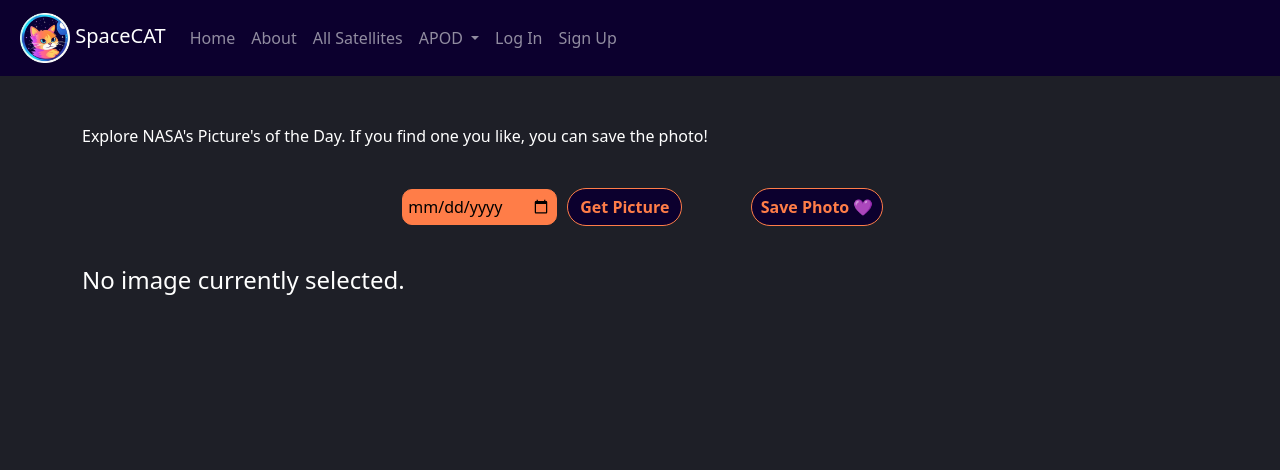
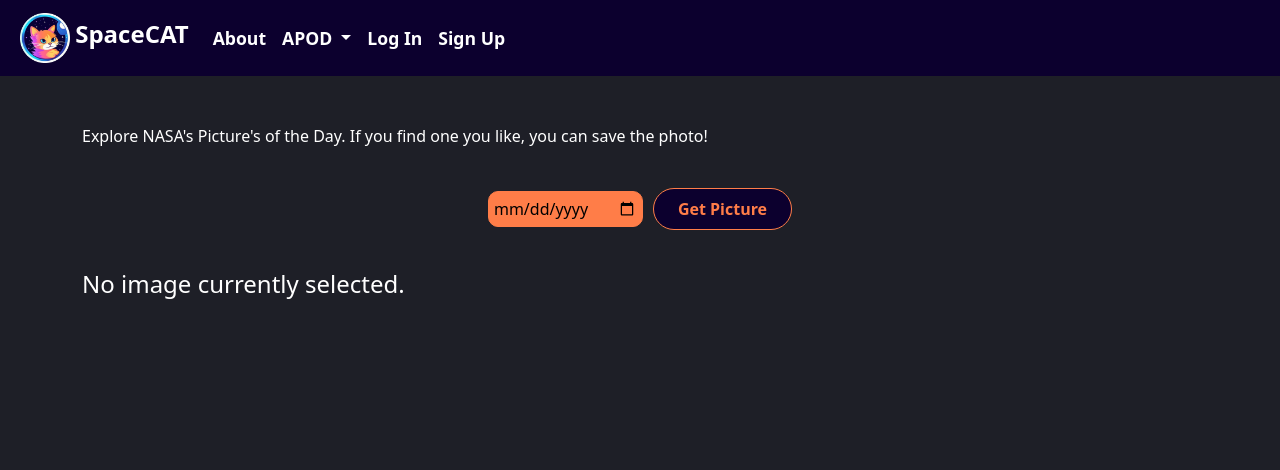
Before and after one commit to AmritpalC/SpaceCAT, a Django app: page /apod/ in a window 1280 px wide. Shown: the top 470 px of the page. Run offline with Django 4.2, Linux system fonts and the light colour scheme; some libraries are stand-ins or nearby versions.

Commit message:
nav and button styling

```diff
--- a/main_app/static/css/style.css
+++ b/main_app/static/css/style.css
@@ -117,6 +117,21 @@ h3 {
   background-color: rgb(12, 0, 46);
 }
 
+.app-title {
+  font-size: 1.5rem;
+  font-weight: bold;
+}
+
+.nav-link {
+  color: white;
+  font-size: 1.1rem;
+  font-weight: bold;
+}
+
+.nav-link:hover {
+  color: rgb(255, 125, 72);
+}
+
 /* @media screen and (max-width: 640px) {
 	.main-content{width: 90%;}
 	.company__info{
@@ -173,7 +188,8 @@ form {
 .btn-details-album,
 .btn-savephoto {
   transition: all 0.5s ease;
-  width: 100%;
+  width: auto;
+  padding: 0.5rem 1.5rem;
   border-radius: 30px;
   color: rgb(255, 125, 72);
   font-weight: 600;
@@ -185,7 +201,8 @@ form {
 
 .btn-pod-details,
 .btn-details-album {
-  width: 80%;
+  width: auto;
+  padding: 0.5rem 1.5rem;
 }
 
 .btn:hover,
--- a/main_app/static/css/style.scss
+++ b/main_app/static/css/style.scss
@@ -129,6 +129,21 @@ h3 {
 	background-color: rgb(12, 0, 46);
 }
 
+.app-title {
+	font-size: 1.5rem;
+	font-weight: bold;
+}
+
+.nav-link {
+	color: white;
+	font-size: 1.1rem;
+	font-weight: bold;
+}
+
+.nav-link:hover {
+	color: rgb(255, 125, 72);
+}
+
 /* @media screen and (max-width: 640px) {
 	.main-content{width: 90%;}
 	.company__info{
@@ -185,7 +200,8 @@ form {
 .btn-details-album,
 .btn-savephoto {
 	transition: all .5s ease;
-	width: 100%;
+	width: auto;
+	padding: 0.5rem 1.5rem;
 	border-radius: 30px;
 	color: rgb(255, 125, 72);
 	font-weight: 600;
@@ -194,9 +210,11 @@ form {
 	margin-top: 1.5em;
 	margin-bottom: 1em;
 }
+
 .btn-pod-details,
 .btn-details-album {
-	width: 80%;
+	width: auto;
+	padding: 0.5rem 1.5rem;
 }
 
 .btn:hover,
--- a/main_app/templates/apod/index.html
+++ b/main_app/templates/apod/index.html
@@ -6,13 +6,9 @@
 </div>
 
 <div id="apod-idx-save">
-        <form id="get-apod-form" action="{% url 'apod_index' %}" method="GET">
-           <div><input id="date-style" type="date" name="date" value="{{ selected_date }}"></div>
-            <input class="btn" type="submit" value="Get Picture">
-        </form>
-    <form action="{% url 'apod_save' %}" method="GET">
-        <input type="hidden" name="date" value="{{ selected_date }}">
-        <input class="btn-savephoto" type="submit" value="  Save Photo 💜  ">
+    <form id="get-apod-form" action="{% url 'apod_index' %}" method="GET">
+        <div><input id="date-style" type="date" name="date" value="{{ selected_date }}"></div>
+        <input class="btn" type="submit" value="Get Picture">
     </form>
 </div>
 <div>
@@ -25,6 +21,12 @@
         <h1> {{ imageData.title }}</h1>
         <hr>
         <h1> {{ imageData.date }}</h1>
+        <span>
+            <form action="{% url 'apod_save' %}" method="GET">
+                <input type="hidden" name="date" value="{{ selected_date }}">
+                <input class="btn-savephoto" type="submit" value="  Save Photo 💜  ">
+            </form>
+        </span>
         <hr>
         <p> {{ imageData.explanation }}</p>
         <hr>
--- a/main_app/templates/base.html
+++ b/main_app/templates/base.html
@@ -20,7 +20,7 @@
   <div id="wrap">
   <nav class="navbar navbar-expand-lg navbar-dark navbar-custom">
     <a class="navbar-brand" href="{% url 'home' %}">
-      <img src="{% static 'css/media/spacecat.png' %}" class="cat-logo"/>&nbsp;SpaceCAT
+      <img src="{% static 'css/media/spacecat.png' %}" class="cat-logo"/>&nbsp;<span class="app-title">SpaceCAT</span>
     </a>
     <button class="navbar-toggler" type="button" data-toggle="collapse" data-target="#navbarNavDropdown" aria-controls="navbarNavDropdown" aria-expanded="false" aria-label="Toggle navigation">
       <span class="navbar-toggler-icon"></span>
@@ -28,13 +28,7 @@
     <div class="collapse navbar-collapse" id="navbarNavDropdown">
       <ul class="navbar-nav">
         <li class="nav-item active">
-          <a class="nav-link" href="{% url 'home' %}">Home</a>
-        </li>
-        <li class="nav-item">
           <a class="nav-link" href="{% url 'about' %}">About</a>
-        </li>
-        <li class="nav-item">
-          <a class="nav-link" href="{% url 'satellites_index' %}">All Satellites</a>
         </li>
         <li class="nav-item dropdown">
           <a class="nav-link dropdown-toggle" href="#" id="navbarDropdownMenuLink" data-toggle="dropdown" aria-haspopup="true" aria-expanded="false">
--- a/main_app/templates/registration/login.html
+++ b/main_app/templates/registration/login.html
@@ -12,7 +12,7 @@
         <div class="col-md-8 col-xs-12 col-sm-12 login_form ">
             <div class="container-fluid">
                 <div class="row">
-                    <h2>Log In</h2>
+                    <h2 class="mt-2">Log In</h2>
                 </div>
                 <div class="row">
                     <form control="" class="form-group" method="POST" action="{% url 'login' %}">
--- a/main_app/templates/registration/signup.html
+++ b/main_app/templates/registration/signup.html
@@ -13,7 +13,7 @@
 		<div class="col-md-8 col-xs-12 col-sm-12 login_form ">
 			<div class="container-fluid">
 				<div class="row">
-					<h2>Sign Up</h2>
+					<h2 class="mt-2">Sign Up</h2>
 				</div>
 					<div class="row">
                     	<p class="red-text text-danger">{{ error_message }}</p>
```
